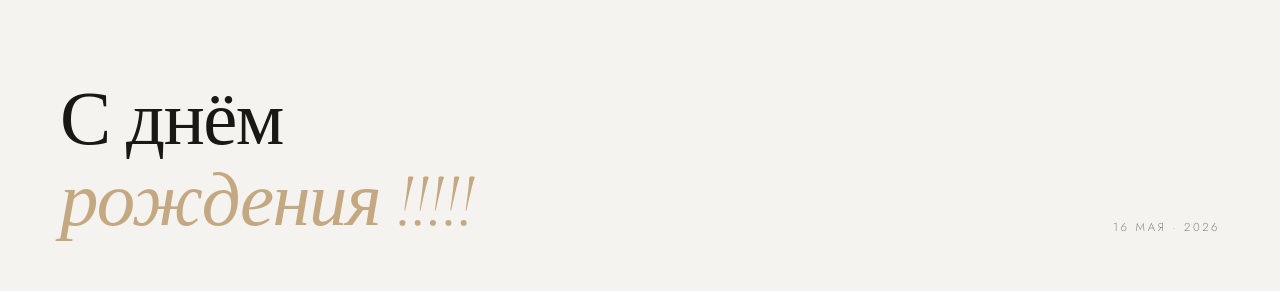
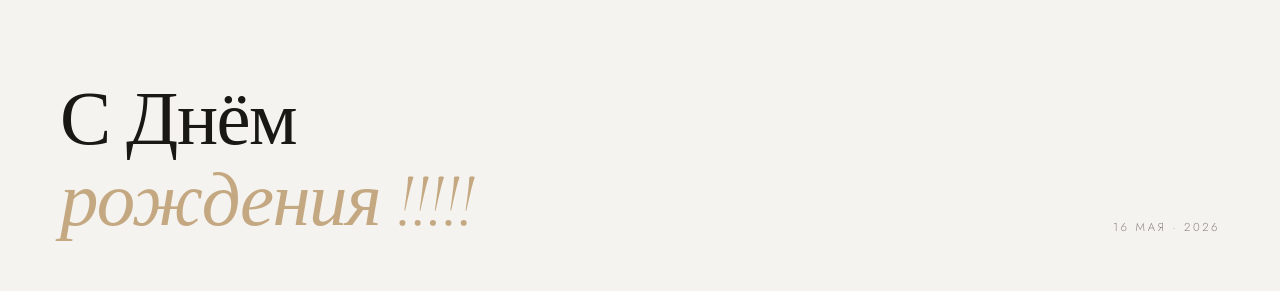
Before and after one commit to DanyaDurden/Happy-Birthday-, a plain HTML site: page index.html in a window 1280 px wide. Shown: the top 291 px of the page. Drawn offline with nearby package versions, Linux system fonts and the light colour scheme.

Commit message:
Add files via upload

```diff
--- a/index.html
+++ b/index.html
@@ -351,7 +351,7 @@
 
   <header>
     <div class="header-left">
-      <h1>С днём<br /><em>рождения !!!!!</em></h1>
+      <h1>С Днём<br /><em>рождения !!!!!</em></h1>
     </div>
     <div class="header-right">
       <div class="date">16 Мая · 2026</div>
```
